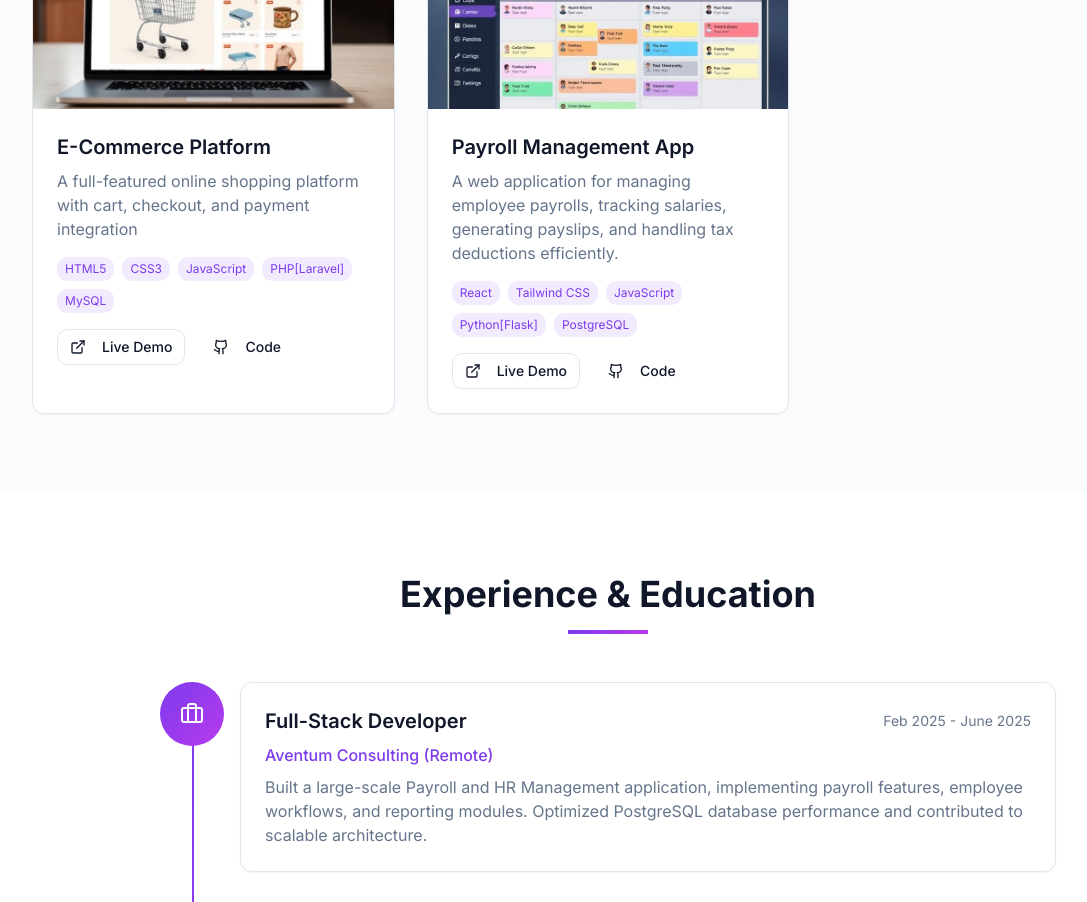
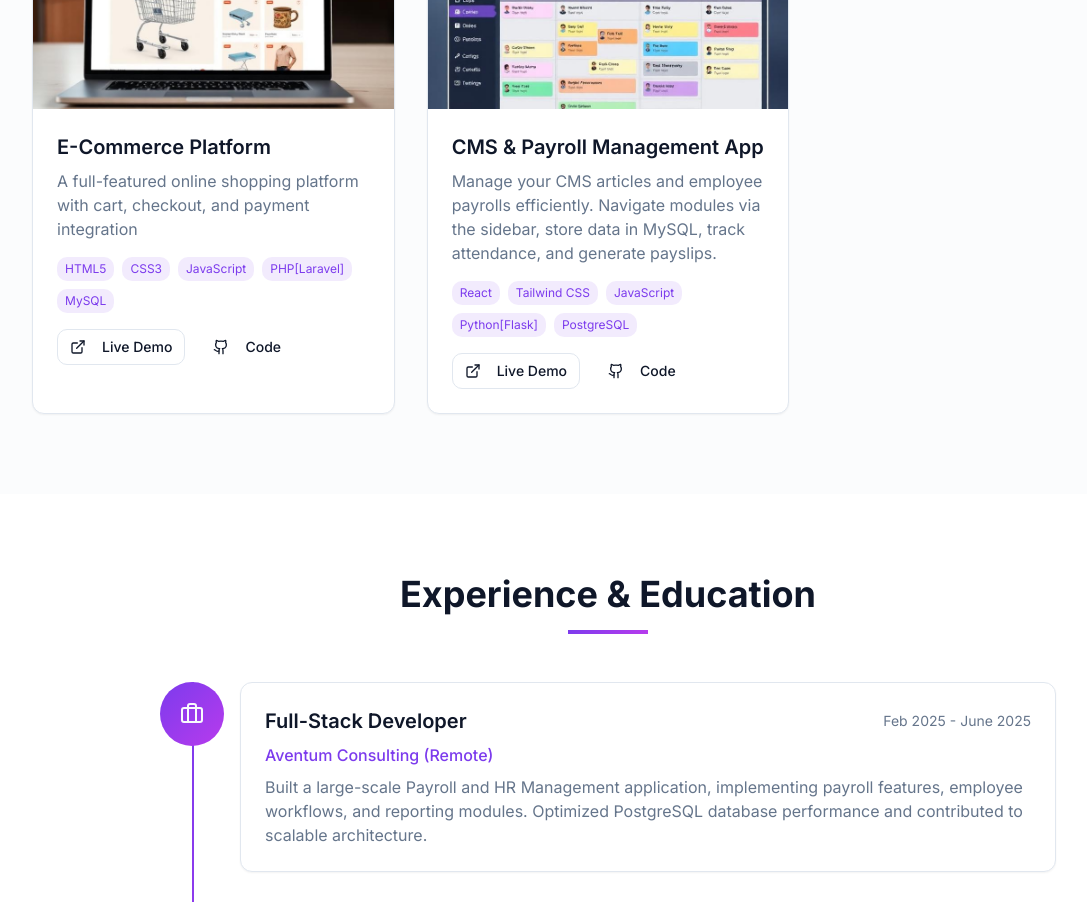
Before and after one commit to KizsbrownOG1/my-portfolio-2025, a React (Vite) app: page / in a window 1280 px wide. Shown: the part 2580-3482 px from the top of the page, without its empty margins (32-1119 px from the left). Built offline with nearby package versions, Linux system fonts and the light colour scheme.

Commit message:
Re-initialize repo and prepare for GitHub Pages deployment

```diff
--- a/src/components/Projects.tsx
+++ b/src/components/Projects.tsx
@@ -16,11 +16,11 @@ const Projects = () => {
       githubLink: "#",
     },
     {
-      title: "Payroll Management App",
-      description: "A web application for managing employee payrolls, tracking salaries, generating payslips, and handling tax deductions efficiently.",
+      title: "CMS & Payroll Management App",
+      description: "Manage your CMS articles and employee payrolls efficiently. Navigate modules via the sidebar, store data in MySQL, track attendance, and generate payslips.",
       image: project2,
       tags: ["React", "Tailwind CSS", "JavaScript", "Python[Flask]", "PostgreSQL"],
-      liveLink: "#",
+      liveLink: "http://cms-payroll-platform.iceiy.com/",
       githubLink: "#",
     },
     {
@@ -28,7 +28,7 @@ const Projects = () => {
       description: "Beautiful weather forecast application with location-based data and interactive maps",
       image: project3,
       tags: ["React", "API Integration", "Charts", "CSS"],
-      liveLink: "#",
+      liveLink: "https://e-commerce-platform.iceiy.com/",
       githubLink: "#",
     },
   ];
```
